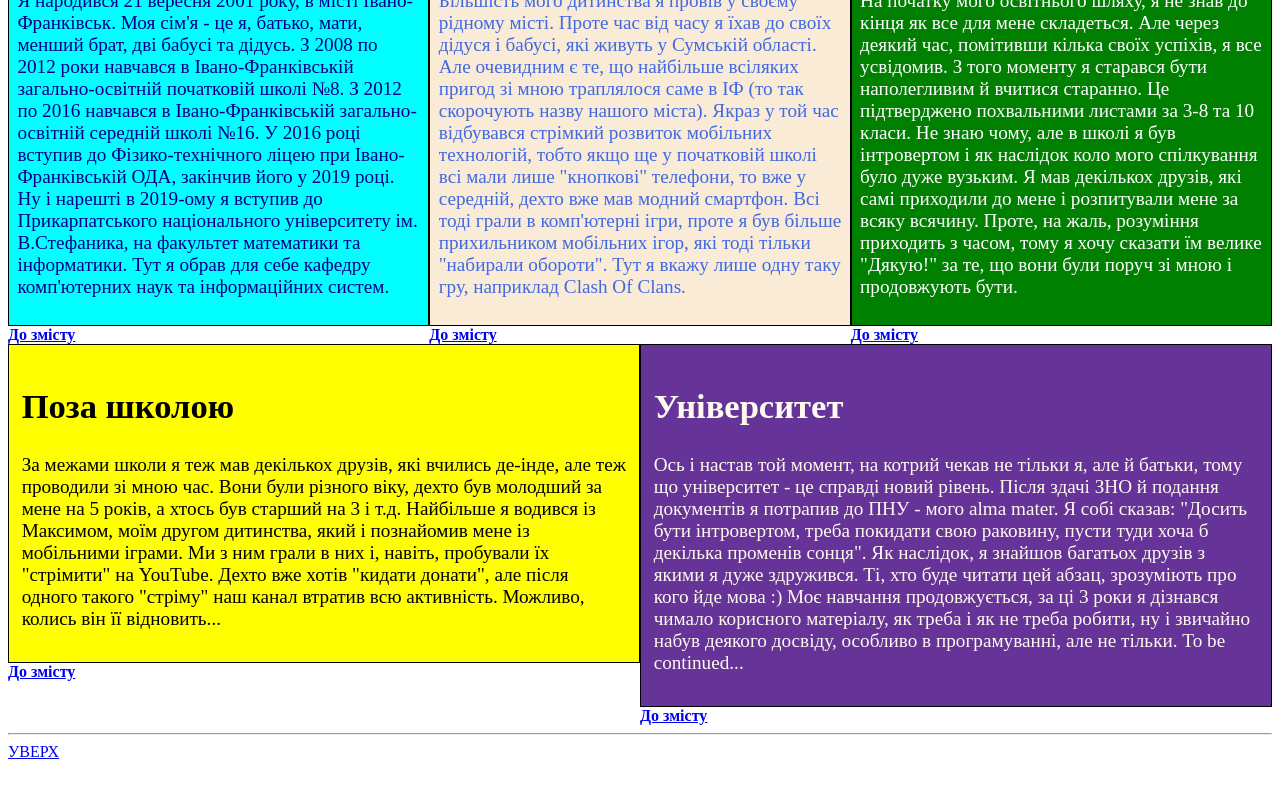
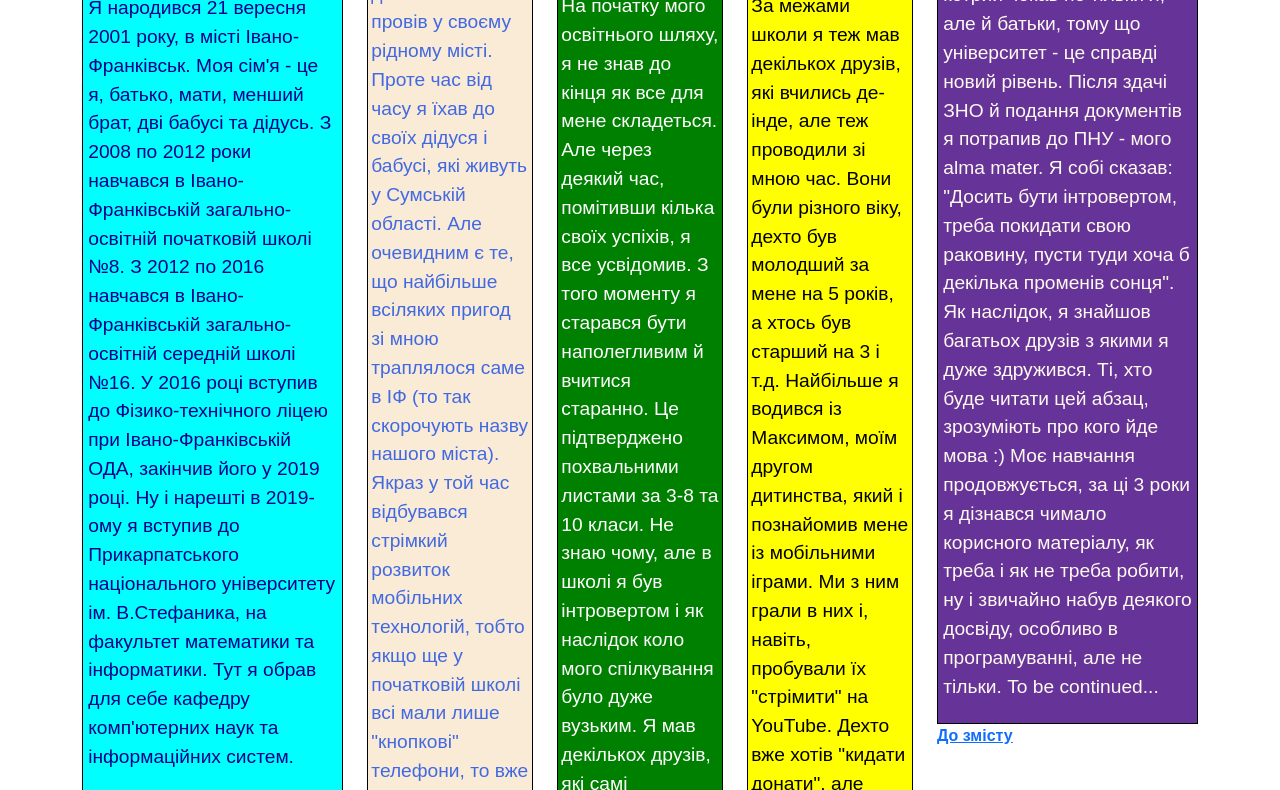
Before and after one commit to Y-Rov/web-css-js-PNU-course, a plain HTML site: page Lab-5/biography.html in a window 1280 px wide. Shown: the part 399-1189 px from the top of the page. Before the commit the page ends 1168 px from the top, so only its background shows below. Drawn offline with Linux system fonts and the light colour scheme; a web font is replaced by a local one.

Commit message:
Finish adaptive layout for biography.html

```diff
--- a/Lab-5/biography.html
+++ b/Lab-5/biography.html
@@ -5,6 +5,10 @@
   <meta charset="utf-8">
   <meta name="viewport" content="width=device-width, initial-scale=1">
   <title>Моя автобіографія</title>
+  <link rel="stylesheet" type="text/css" href="css/bootstrap.min.css">
+  <link rel="preconnect" href="https://fonts.googleapis.com">
+  <link rel="preconnect" href="https://fonts.gstatic.com" crossorigin>
+  <link href="https://fonts.googleapis.com/css2?family=Arsenal:ital,wght@0,400;0,700;1,400;1,700&display=swap" rel="stylesheet">
   <link rel="stylesheet" type="text/css" href="css/biography-styles.css">
 </head>
 
@@ -23,8 +27,9 @@
     <a href="#university-heading">Університет</a>
   </section>
 
-  <section class="wrapper">
-    <div class="grid-item">
+  <section class="container">
+    <div class="row">
+      <div class="item col-12 col-md-6 col-lg-4 col-xl-3">
         <article>
           <h2 id="basic-info-heading">Базова інформація</h2>
           <p>
@@ -43,7 +48,7 @@
         <a href="#content">До змісту</a>
       </div>
 
-    <div class="grid-item">
+      <div class="item col-12 col-md-6 col-lg-4 col-xl-2">
         <article>
         <h2 id="childhood-heading">Дитинство</h2>
         <p>
@@ -62,7 +67,7 @@
       <a href="#content">До змісту</a>
     </div>
 
-    <div class="grid-item">
+      <div class="item col-12 col-md-6 col-lg-4 col-xl-2">
       <article>
         <h2 id="school-years-heading">Шкільні роки</h2>
         <p>
@@ -81,7 +86,7 @@
       <a href="#content">До змісту</a>
     </div>
 
-    <div class="grid-item">
+      <div class="item col-12 col-md-6 col-lg-6 col-xl-2">
       <article>
         <h2 id="out-of-school-heading">Поза школою</h2>
         <p>
@@ -99,7 +104,7 @@
       <a href="#content">До змісту</a>
     </div>
 
-    <div class="grid-item">
+      <div class="item col-12 col-md-12 col-lg-6 col-xl-3">
       <article>
         <h2 id="university-heading">Університет</h2>
         <p>
@@ -117,6 +122,7 @@
       </article>
       <a href="#content">До змісту</a>
     </div>
+    </div>
   </section>
 
   <hr>
--- a/Lab-5/css/biography-styles.css
+++ b/Lab-5/css/biography-styles.css
@@ -1,6 +1,12 @@
+body {
+  font-family: 'Arsenal', sans-serif;
+  margin: 5px;
+}
+
 #page-top {
   text-align: center;
   font-size: 22px;
+  font-weight: bold;
 }
 
 header > a {
@@ -8,6 +14,7 @@ header > a {
 }
 
 section:first-of-type > h3 {
+  font-weight: bold;
   text-align: center;
 }
 
@@ -37,104 +44,68 @@ article {
   border: 1px solid black;
 }
 
-.wrapper {
-  display: grid;
+.container {
+  margin-top: 15px;
 }
 
-.wrapper article {
+.container article {
   font-size: 1.2em;
   padding: 2%;
 }
 
-.wrapper article > h2 {
+.container article > h2 {
   font-size: 1.8em;
 }
 
-.wrapper > .grid-item:first-of-type article {
+.row > div.item:first-of-type > article {
   background-color: aqua;
 }
 
-.wrapper > .grid-item:first-of-type article > h2,
-.wrapper > .grid-item:first-of-type article > p {
+.row > div.item:first-of-type > article > h2,
+.row > div.item:first-of-type > article > p {
   color: darkblue;
 }
 
-.wrapper .grid-item:nth-of-type(2) article {
+.row > div.item:nth-of-type(2) > article {
   background-color: antiquewhite;
 }
 
-.wrapper .grid-item:nth-of-type(2) article > h2,
-.wrapper .grid-item:nth-of-type(2) article > p {
+.row > div.item:nth-of-type(2) > article > h2,
+.row > div.item:nth-of-type(2) > article > p {
   color: royalblue;
 }
 
-.wrapper .grid-item:nth-of-type(3) article {
+.row > div.item:nth-of-type(3) > article {
   background-color: green;
 }
 
-.wrapper .grid-item:nth-of-type(3) article > h2,
-.wrapper .grid-item:nth-of-type(3) article > p {
+.row > div.item:nth-of-type(3) > article > h2,
+.row > div.item:nth-of-type(3) > article > p {
   color: white;
 }
 
-.wrapper .grid-item:nth-of-type(4) article {
+.row > div.item:nth-of-type(4) > article {
   background-color: yellow;
 }
 
-.wrapper .grid-item:nth-of-type(4) article > h2,
-.wrapper .grid-item:nth-of-type(4) article > p {
+.row > div.item:nth-of-type(4) > article > h2,
+.row > div.item:nth-of-type(4) > article > p {
   color: black;
 }
 
-.wrapper .grid-item:last-of-type article {
+.row > div.item:last-of-type > article {
   background-color: rebeccapurple;
 }
 
-.wrapper .grid-item:last-of-type article > h2,
-.wrapper .grid-item:last-of-type article > p {
+.row > div.item:last-of-type > article > h2,
+.row > div.item:last-of-type > article > p {
   color: floralwhite;
 }
 
-.grid-item a {
+div.item a {
   font-weight: bold;
 }
 
 body > a {
   text-transform: uppercase;
 }
-
-@media (min-width: 993px) {
-  .wrapper {
-    grid-template-columns: repeat(6, 1fr);
-  }
-
-  .grid-item:first-of-type {
-    grid-column: 1 / 3;
-  }
-
-  .grid-item:nth-of-type(2) {
-    grid-column: 3 / 5;
-  }
-
-  .grid-item:nth-of-type(3) {
-    grid-column: 5 / 7;
-  }
-
-  .grid-item:nth-of-type(4) {
-    grid-column: 1 / 4;
-  }
-
-  .grid-item:last-of-type {
-    grid-column: 4 / 7;
-  }
-}
-
-@media (min-width: 769px) and (max-width: 992px) {
-  .wrapper {
-    grid-template-columns: repeat(2, 1fr);
-  }
-
-  .grid-item:last-of-type {
-    grid-column: 1 / 3;
-  }
-}
```
Lines whose indentation alone changed are shown as unchanged.
